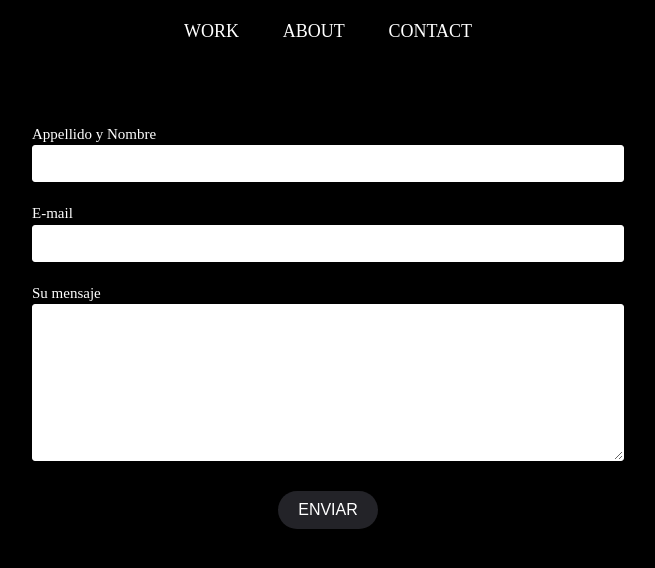
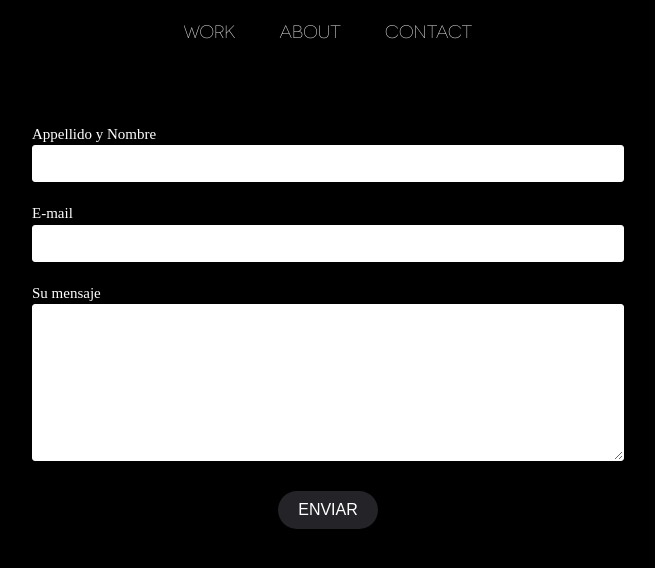
Before and after one commit to LisaErksn/lisaerksn.github.io-cynthia, a plain HTML site: page contact.html in a window 1280 px wide. Shown: the whole page, without its empty margins (312-967 px from the left). Drawn offline with Linux system fonts and the light colour scheme; the site is published under a folder, as on GitHub Pages, so addresses that start at the root find nothing.

Commit message:
Update style.css

```diff
--- a/style.css
+++ b/style.css
@@ -1,32 +1,32 @@
 @font-face {
 	font-family: 'Bekinder';
 	src: url("/font/bekinder/") format(‘woff2’),
-		url("/font/bekinder/") format(‘truetype’)
+		url("/font/bekinder/") format(‘truetype’)    ;
 }
 
 @font-face {
 	font-family: 'Voyager';
     font-weight: thin;
 	src: url("/font/voyager/MADEVoyagerPERSONALUSE-Thin.otf") format('woff2'),
-		url("/font/voyager/MADEVoyagerPERSONALUSE-Thin.otf") format('truetype')
+		url("/font/voyager/MADEVoyagerPERSONALUSE-Thin.otf") format('truetype');
 }
 @font-face {
 	font-family: 'Voyager';
     font-weight: light;
 	src: url("/font/voyager/MADEVoyagerPERSONALUSE-Light.otf") format('woff2'),
-		url("/font/voyager/MADEVoyagerPERSONALUSE-Light.otf") format('truetype')
+		url("/font/voyager/MADEVoyagerPERSONALUSE-Light.otf") format('truetype')  ;
 }
 @font-face {
 	font-family: 'Novecento';
-    font-weight: light;
-	src: url("./font/novecento/Novecentosans-Light.ttf") format('truetype')
+    	font-weight: light;
+	src: url("./font/novecento/Novecentosans-Light.ttf") format('truetype');
 }
 
 @font-face {
 	font-family: 'Novecento_sans';
-    font-weight: lighter;
-	src: url("/font/novecento_sans/Novecentosanswide-UltraLight.woff2") format('woff2'),
-		url("/font/novecento_sans/Novecentosanswide-UltraLight.ttf") format('truetype')
+    	font-weight: lighter;
+	src: url("./font/novecento_sans/Novecentosanswide-UltraLight.woff2") format('woff2'),
+		url("./font/novecento_sans/Novecentosanswide-UltraLight.ttf") format('truetype')   ;
 }
 
 * {
```
